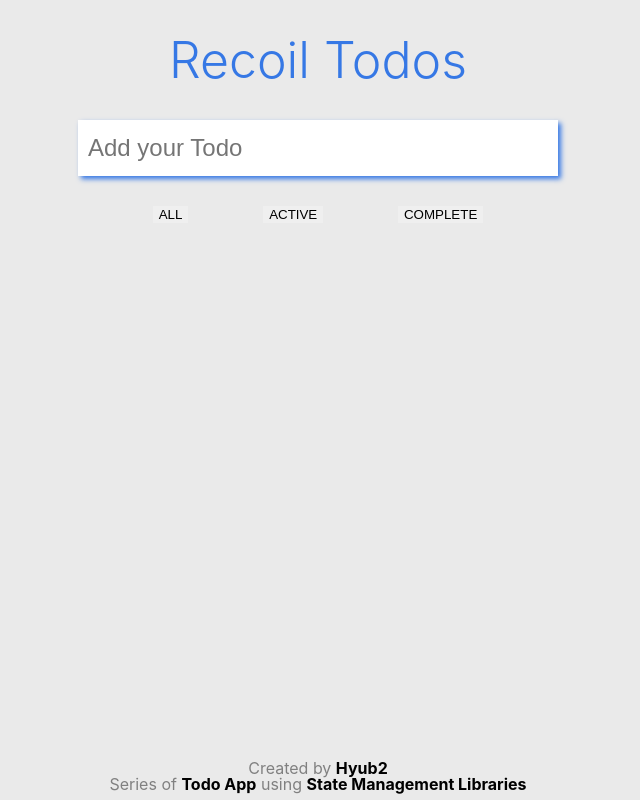
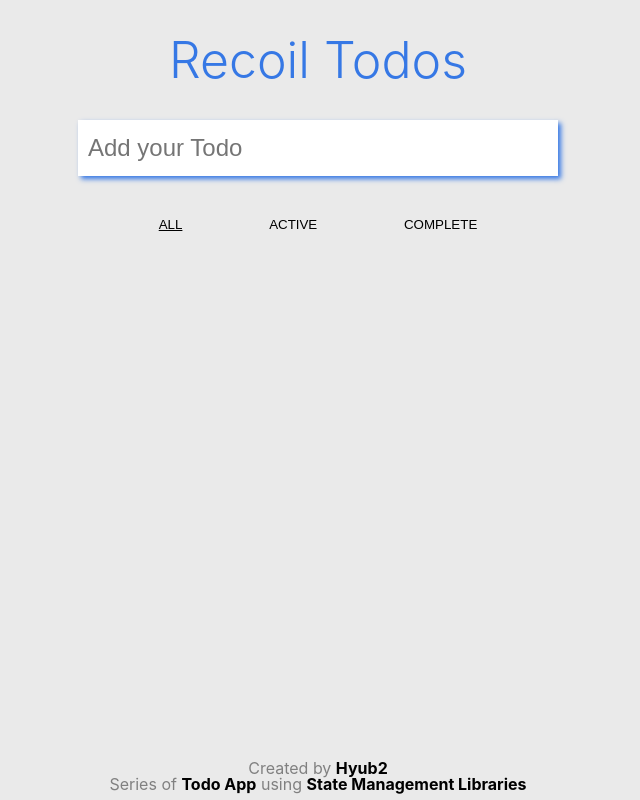
Before and after one commit to thwlckd/recoil-todo, a React (Create React App) app: page / in a window 1280 px wide. Shown: the whole page, without its empty margins (322-962 px from the left). Built offline with nearby package versions, Linux system fonts and the light colour scheme.

Commit message:
Design: active list type underline 표시

```diff
--- a/src/components/TodoList.tsx
+++ b/src/components/TodoList.tsx
@@ -43,7 +43,12 @@ const TodoList = () => {
       <TodoNav>
         {Children.toArray(
           NAV_BTNS.map((btn) => (
-            <NavBtn onClick={() => setTodoListType(btn)}>{btn}</NavBtn>
+            <NavBtn
+              onClick={() => setTodoListType(btn)}
+              $textDeco={todoListType === btn ? 'underline' : 'none'}
+            >
+              {btn}
+            </NavBtn>
           ))
         )}
       </TodoNav>
@@ -61,10 +66,13 @@ const TodoContainer = styled.section`
 const TodoNav = styled.nav`
   display: flex;
   justify-content: space-evenly;
+  padding-top: 10px;
 `;
 
-const NavBtn = styled.button`
+const NavBtn = styled.button<{ $textDeco: string }>`
   border: none;
+  background-color: inherit;
+  text-decoration: ${({ $textDeco }) => $textDeco};
 
   &:hover {
     text-decoration: underline;
```
